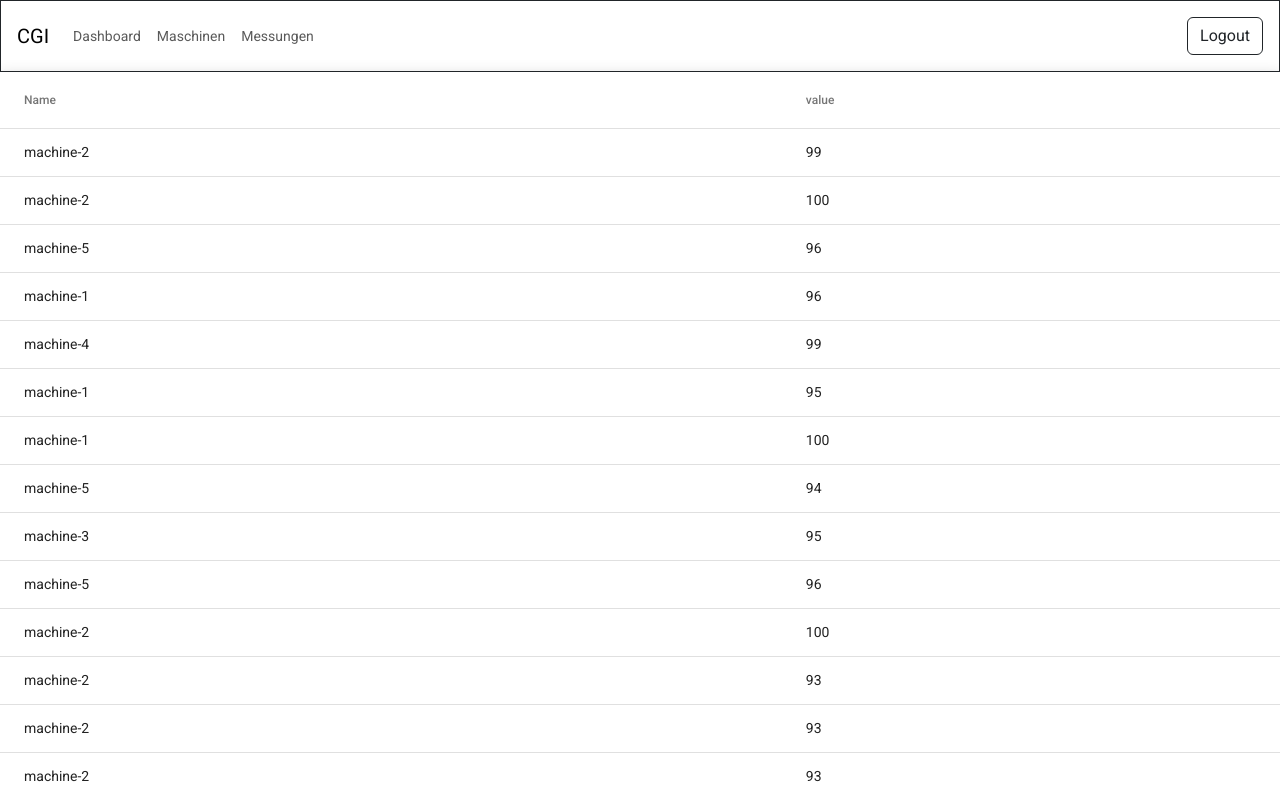
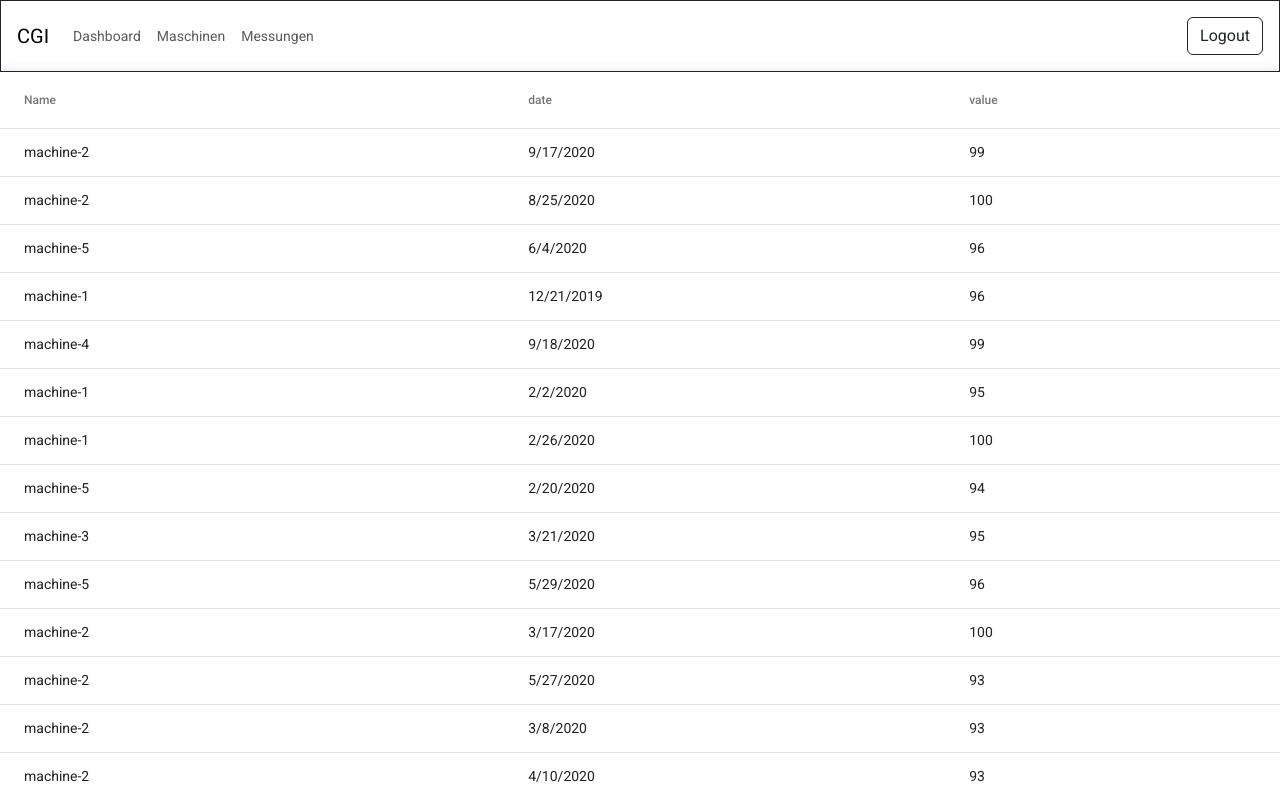
Before and after one commit to Mohamed-hussain-pro/cgi-task, an Angular app: page /measurement in a window 1280 px wide. Shown: the top 800 px of the page. Built offline with nearby package versions, Linux system fonts and the light colour scheme; data requests are answered from the project's data file.

Commit message:
add date to measures

```diff
--- a/src/app/measurement/measurement.component.html
+++ b/src/app/measurement/measurement.component.html
@@ -9,6 +9,12 @@
       <td mat-cell *matCellDef="let element"> {{element.machine_name}} </td>
     </ng-container>
 
+    <!-- Date Column -->
+    <ng-container matColumnDef="date">
+      <th mat-header-cell *matHeaderCellDef> date </th>
+      <td mat-cell *matCellDef="let element"> {{element.timestamp}} </td>
+    </ng-container>
+
     <!-- Weight Column -->
     <ng-container matColumnDef="weight">
       <th mat-header-cell *matHeaderCellDef> value </th>
--- a/src/app/measurement/measurement.component.ts
+++ b/src/app/measurement/measurement.component.ts
@@ -9,7 +9,7 @@ import { HttpServiceService } from '../http-service.service';
 })
 export class MeasurementComponent implements OnInit {
 
-  displayedColumns: string[] = ['name', 'weight'];
+  displayedColumns: string[] = ['name', 'date', 'weight'];
   dataSource = [];
   events: any[] = [];
 
```
